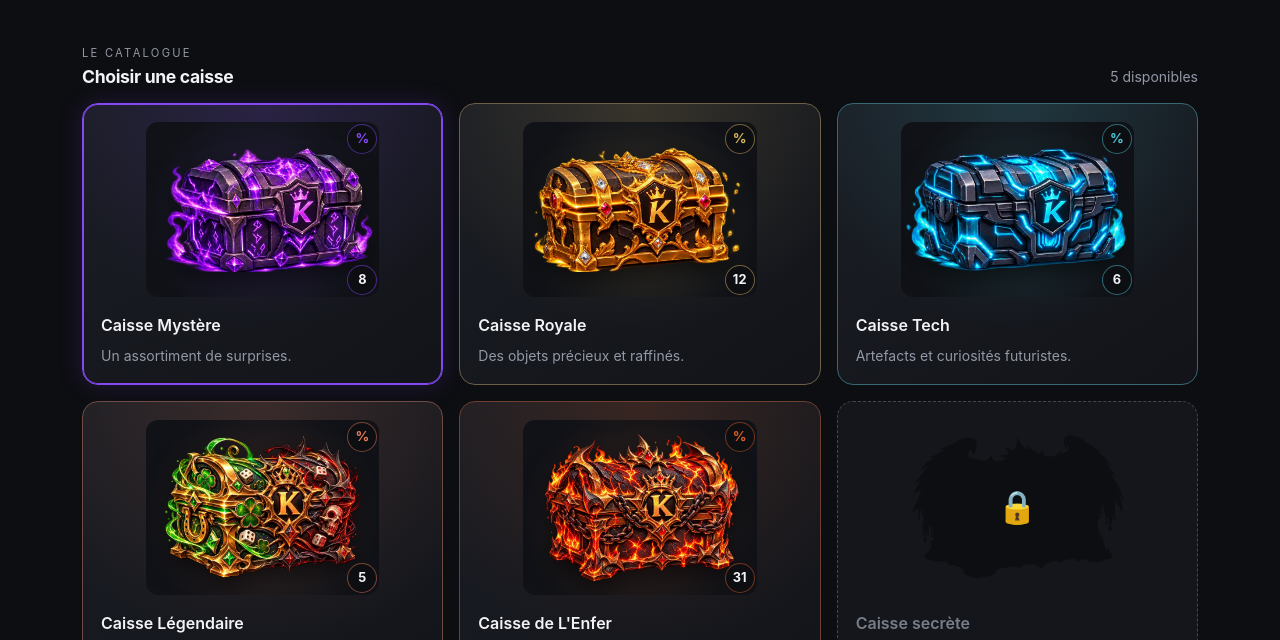
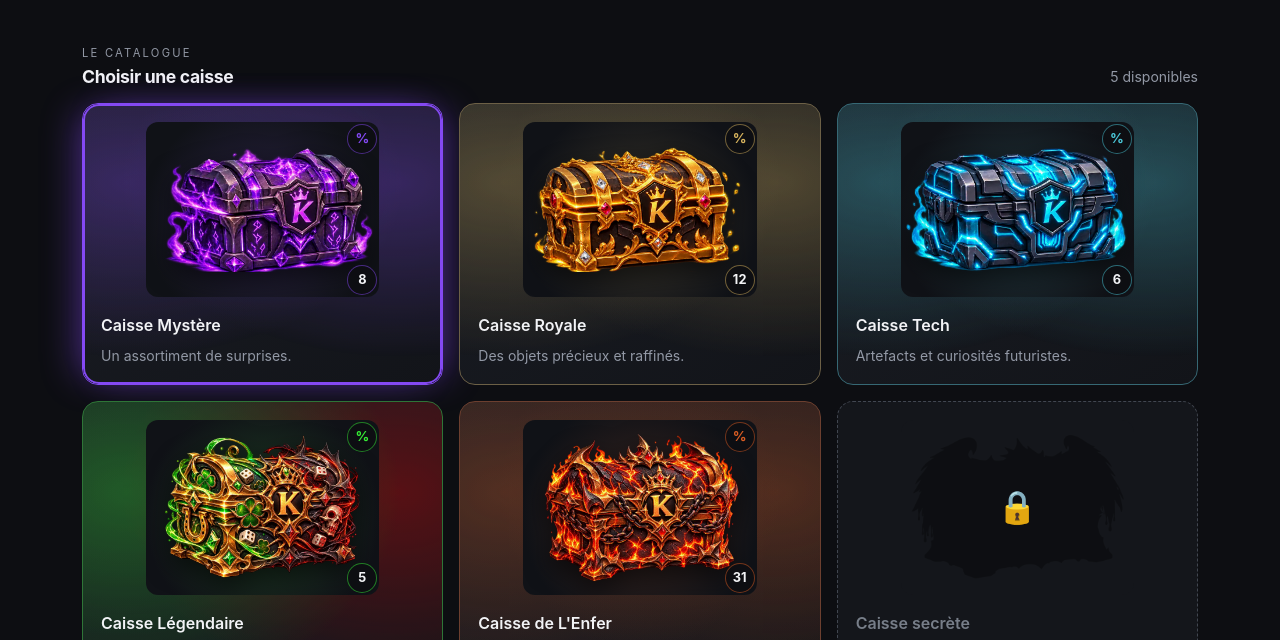
Before and after one commit to LaserOnWood/Kinky-Case, a plain HTML site: page index.html in a window 1280 px wide. Shown: the part 284-924 px from the top of the page. Drawn offline with nearby package versions, Linux system fonts and the light colour scheme.

Commit message:
Add dual-color case card accents
Give bonusmalus cards green and red accents, with split ambient glows and a gradient selection border.

```diff
--- a/css/style.css
+++ b/css/style.css
@@ -78,7 +78,8 @@
   --case-accent: #4bc7d8;
 }
 [data-theme="bonusmalus"] {
-  --case-accent: #e47b58;
+  --case-accent: #36eb36;
+  --case-accent-2: #F00000;
 }
 [data-theme="position"] {
   --case-accent: #e9e2d0;
@@ -272,12 +273,22 @@ body {
   content: "";
   position: absolute;
   inset: 0;
-  background: radial-gradient(
-    circle at 50% 0,
-    color-mix(in srgb, var(--case-accent) 22%, transparent),
-    transparent 68%
-  );
-  opacity: 0.75;
+  background:
+    radial-gradient(
+      ellipse at 12% 28%,
+      color-mix(in srgb, var(--case-accent) 38%, transparent),
+      transparent 62%
+    ),
+    radial-gradient(
+      ellipse at 88% 28%,
+      color-mix(
+        in srgb,
+        var(--case-accent-2, var(--case-accent)) 38%,
+        transparent
+      ),
+      transparent 62%
+    );
+  opacity: 0.8;
   pointer-events: none;
 }
 .case-card > * {
@@ -285,15 +296,51 @@ body {
 }
 .case-card:hover {
   border-color: var(--case-accent);
-  box-shadow: 0 10px 30px
-    color-mix(in srgb, var(--case-accent) 12%, transparent);
+  box-shadow:
+    -14px 0 36px -10px color-mix(in srgb, var(--case-accent) 45%, transparent),
+    14px 0 36px -10px
+      color-mix(
+        in srgb,
+        var(--case-accent-2, var(--case-accent)) 45%,
+        transparent
+      );
   transform: translateY(-4px);
 }
 .case-card.selected {
-  border-color: var(--case-accent);
+  /* Fine bordure de repli, à mi-chemin entre les deux couleurs */
+  border-color: color-mix(
+    in srgb,
+    var(--case-accent),
+    var(--case-accent-2, var(--case-accent))
+  );
   box-shadow:
-    0 0 0 1px var(--case-accent) inset,
-    0 0 24px color-mix(in srgb, var(--case-accent) 18%, transparent);
+    -14px 0 36px -10px color-mix(in srgb, var(--case-accent) 45%, transparent),
+    14px 0 36px -10px
+      color-mix(
+        in srgb,
+        var(--case-accent-2, var(--case-accent)) 45%,
+        transparent
+      );
+}
+
+/* Anneau en dégradé : un cadre de 2px, découpé dans un fond dégradé */
+.case-card.selected::after {
+  content: "";
+  position: absolute;
+  inset: 0;
+  padding: 2px;
+  border-radius: inherit;
+  background: linear-gradient(
+    90deg,
+    var(--case-accent),
+    var(--case-accent-2, var(--case-accent))
+  );
+  -webkit-mask:
+    linear-gradient(#000 0 0) content-box,
+    linear-gradient(#000 0 0);
+  -webkit-mask-composite: xor;
+  mask-composite: exclude;
+  pointer-events: none;
 }
 
 /* Visuel (image) d'une caisse */
```
